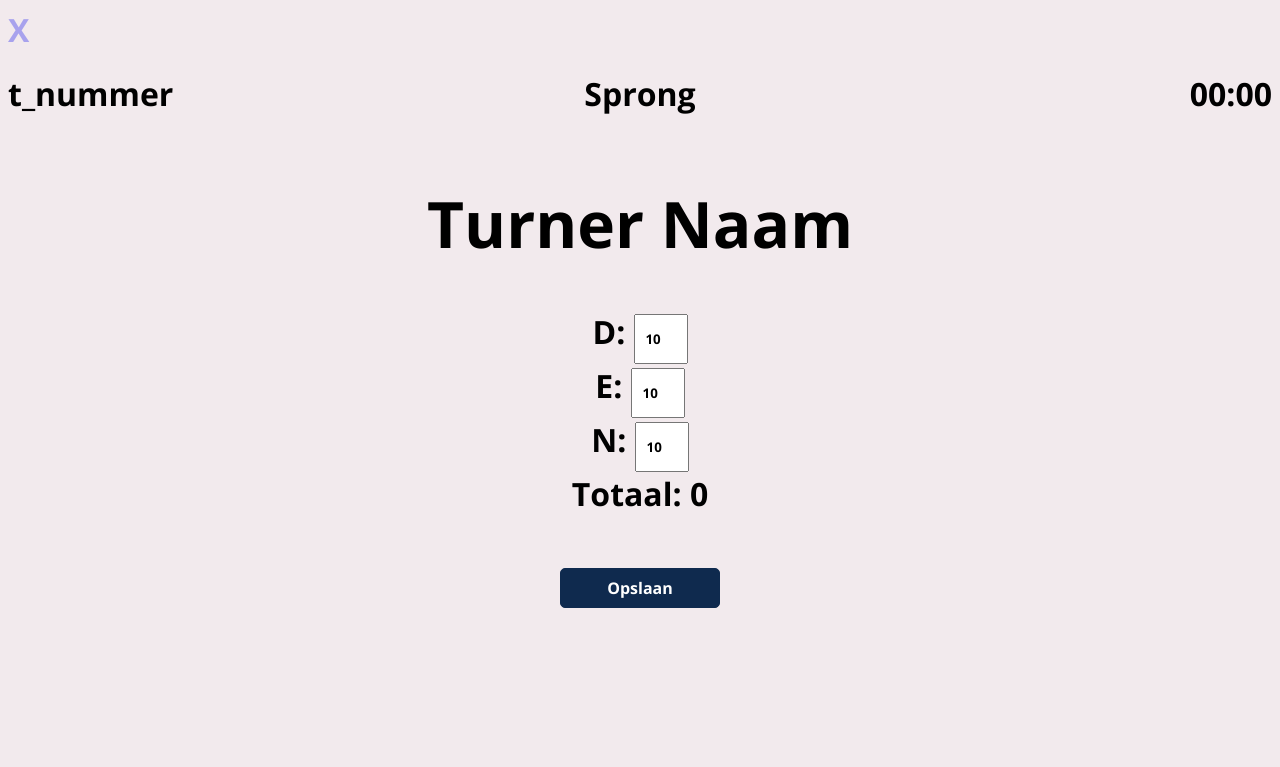
After one commit to YoussefAlmardini992/Impala-gymnastiek, a PHP site: page /pages/juryOverzicht.php in a window 1280 px wide. The commit adds this page. Shown: the top 767 px of the page. Run offline with PHP 8.4, Linux system fonts and the light colour scheme; the visitor is signed in with stand-in values (Sample User, id 1).

Commit message:
jury added

```diff
--- a/public_html/index.php
+++ b/public_html/index.php
@@ -13,6 +13,10 @@ if(isset($_POST["submit"])){
         else if($_POST["userName"] == "turner" && $_POST["password"] == "turner"){
             $_SESSION["id"] = $_POST["userName"];
             header('Location: pages/CurrentTurnerOverzicht.php');
+        }
+        else if($_POST["userName"] == "jury" && $_POST["password"] == "jury"){
+            $_SESSION["id"] = $_POST["userName"];
+            header('Location: pages/juryOverzicht.php');
         }
         else{
             echo "<script type='text/javascript'>alert('$message');</script>";
--- a/public_html/pages/CurrentTurnerOverzicht.php
+++ b/public_html/pages/CurrentTurnerOverzicht.php
@@ -1,7 +1,7 @@
 <?php
 //include("uti/connection.php");
 session_start();
-if(!isset($_SESSION["id"]) && $_SESSION["id"] != "scorebord"){
+if(!isset($_SESSION["id"]) && $_SESSION["id"] != "turner"){
     header('Location: ../index.php');
 } else {
 
--- /dev/null
+++ b/public_html/pages/juryOverzicht.php
@@ -0,0 +1,68 @@
+<?php
+//include("uti/connection.php");
+session_start();
+if(!isset($_SESSION["id"]) && $_SESSION["id"] != "jury"){
+    header('Location: ../index.php');
+} else {
+
+}
+?>
+<html>
+<head>
+    <title>
+        Impala - Huidige turner scherm
+    </title>
+    <link href="https://fonts.googleapis.com/css?family=Open+Sans:700" rel="stylesheet">
+    <link rel="stylesheet" href="../styles/overzichtStyles.css">
+    <link rel="stylesheet" href="../styles/juryOverzicht.css">
+</head>
+<body>
+<div id="main">
+    <a class="score-logout" href="../uti/logout.php">X</a>
+    <div class="header">
+
+        <div class="item" style="text-align: left">
+            <h1>t_nummer</h1>
+        </div>
+        <div class="item">
+            <h1>Sprong</h1>
+        </div>
+        <div class="item" style="text-align: right">
+            <h1>00:00</h1>
+        </div>
+    </div>
+    <form class="content">
+        <h1>Turner Naam</h1>
+      <div>
+          <div>D: <input onblur="onScoreChange(this)" id="score_Input" type="number" max="10" min="0" value="10"></div>
+      </div>
+
+        <div>
+            <div>E: <input onblur="onScoreChange(this)" id="score_Input" type="number" max="10" min="0" value="10"></div>
+        </div>
+
+        <div>
+            <div>N: <input onblur="onScoreChange(this)" id="score_Input" type="number" max="10" min="0" value="10"></div>
+        </div>
+
+        <div>
+            <div>Totaal: 0</div>
+        </div>
+
+        <div style="margin-top: 5%">
+            <div class="inputItem_Submit">
+                <input type="submit" name="submit" onclick="" value="Opslaan">
+            </div>
+        </div>
+    </form>
+</div>
+</body>
+<script>
+    function onScoreChange(input) {
+      if(input.value > 10 || input.value < 0){
+        alert("ongeldige waarde!... U kunt een nummer invoeren tussen 0 en 10.");
+        input.value = 10;
+      }
+    }
+</script>
+</html>
--- /dev/null
+++ b/public_html/styles/juryOverzicht.css
@@ -0,0 +1,48 @@
+.line{
+    text-align: center;
+}
+input{
+    margin-top: -10px;
+    height: 50px;
+    text-align: center;
+}
+
+button{
+    width: 100px;
+}
+.overzicht_container{
+    margin-left: 0;
+    width: 20%;
+}
+.score{
+    width: 10%;
+}
+.header{
+    display: flex;
+    width: 100%;
+}
+.item{
+    width: 33.33333%;
+    text-align: center;
+}
+.totaal{
+    position: absolute;
+    right: 150px;
+    font-size: 100px;
+    bottom: 100px;
+}
+.inputItem_Submit input{
+    background-color:#0f2a4e;
+    color: white;
+    -moz-border-radius:5px;
+    -webkit-border-radius:5px;
+    border-radius:5px;
+    border:1px solid #0f2a4e;
+    display:inline-block;
+    font-size:17px;
+    text-decoration:none;
+    width: 10rem;
+    height: 2.5rem;
+    font-size: 1rem;
+    font-family: 'Open Sans', sans-serif;
+}
```
